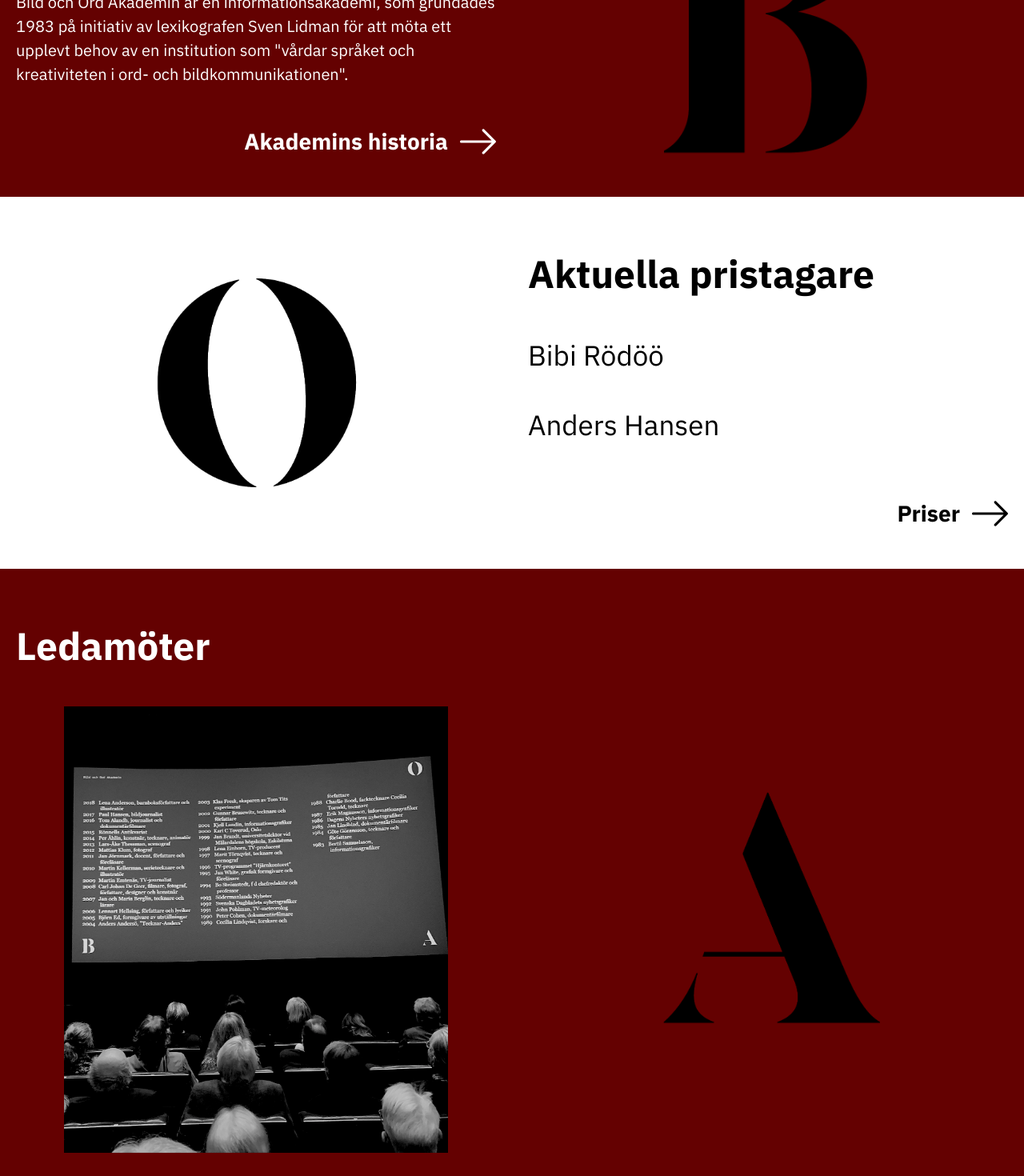
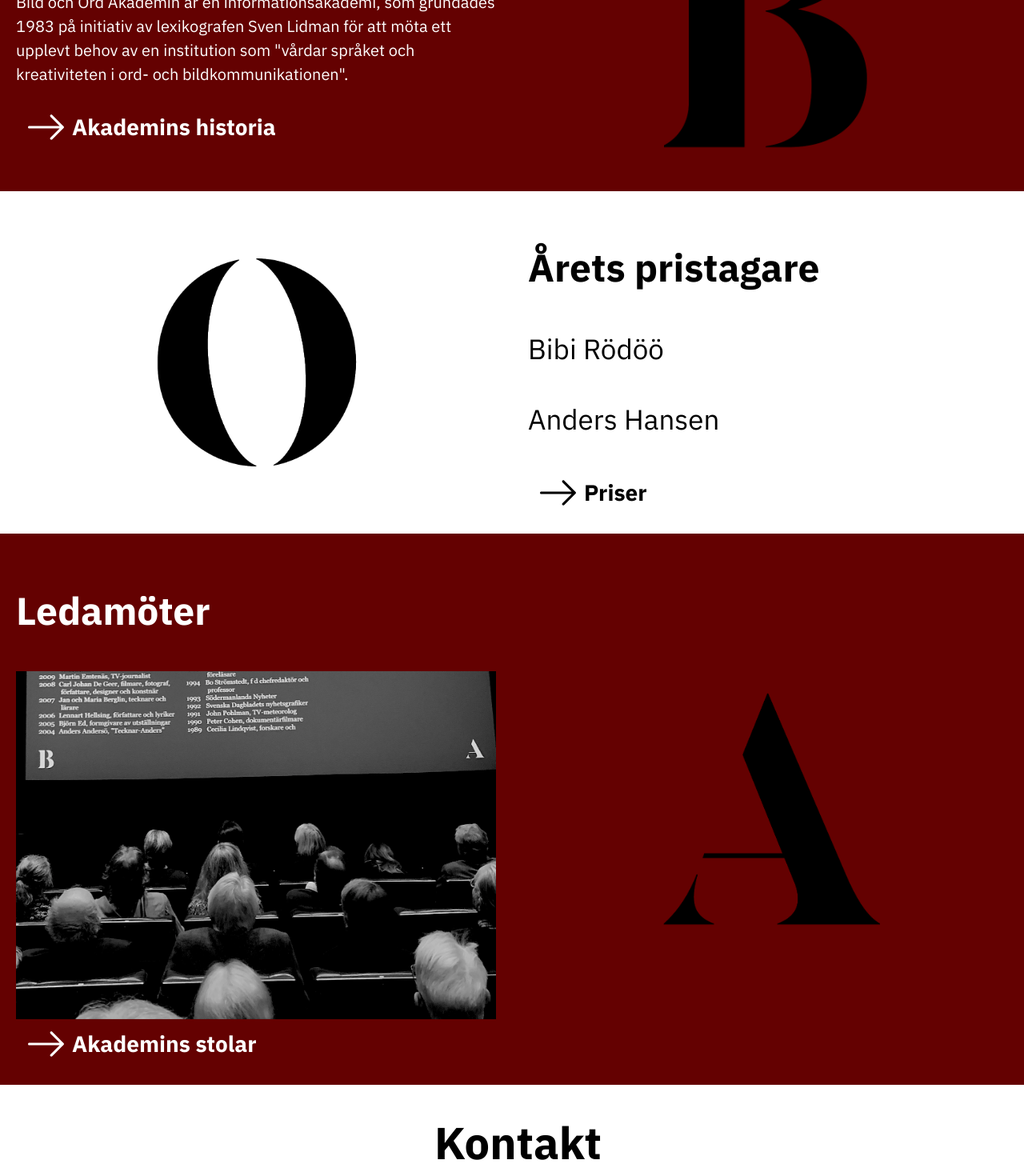
Before and after one commit to moablomkvist/BOA, a React (Create React App) app: page / in a window 1280 px wide. Shown: the part 540-2010 px from the top of the page at 80% size. Built offline with nearby package versions, Linux system fonts and the light colour scheme.

Commit message:
Repsonsive start-page

```diff
--- a/src/index.css
+++ b/src/index.css
@@ -64,15 +64,17 @@ a:hover {
 
 .white-arrow-link-element {
   display: flex;
-  flex-direction: row-reverse;
   font-weight: bold;
   color: white;
 }
 
 .black-arrow-link-element {
   display: flex;
-  flex-direction: row-reverse;
   font-weight: bold;
+}
+
+.link-text {
+  margin: 10px;
 }
 
 .arrow {
@@ -420,7 +422,7 @@ p {
 }
 
 .ledamoter-bild {
-  width: 80%;
+  width: 100%;
 }
 
 .letter-box-B {
--- a/src/pages/Startsida.js
+++ b/src/pages/Startsida.js
@@ -22,7 +22,7 @@ export const Startsida = () => {
       </article>
 
       <article className="pristagare">
-        <h2>Aktuella pristagare</h2>
+        <h2>Årets pristagare</h2>
         <h3>Bibi Rödöö</h3>
         <h3>Anders Hansen</h3>
         <Link to="/priser" className="black-arrow-link-element">
```
Also changed, not shown: public/assets/boa-ledamoter.png.
